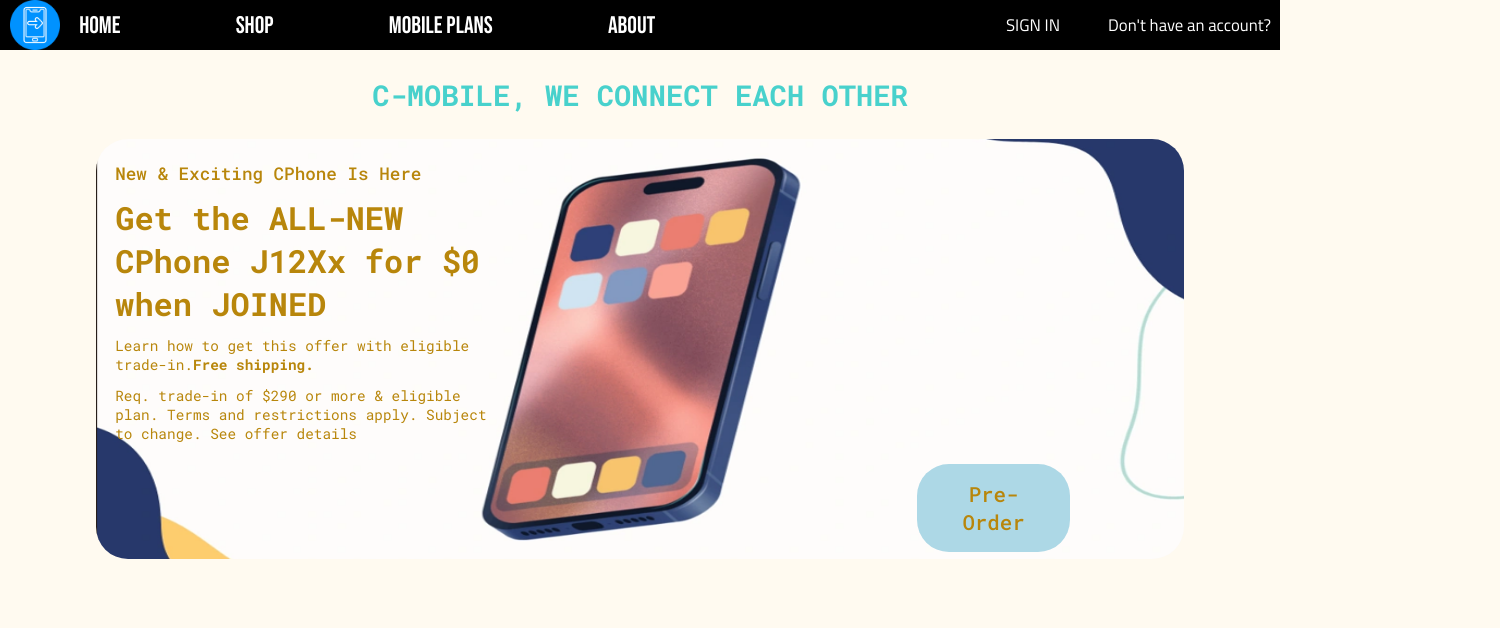
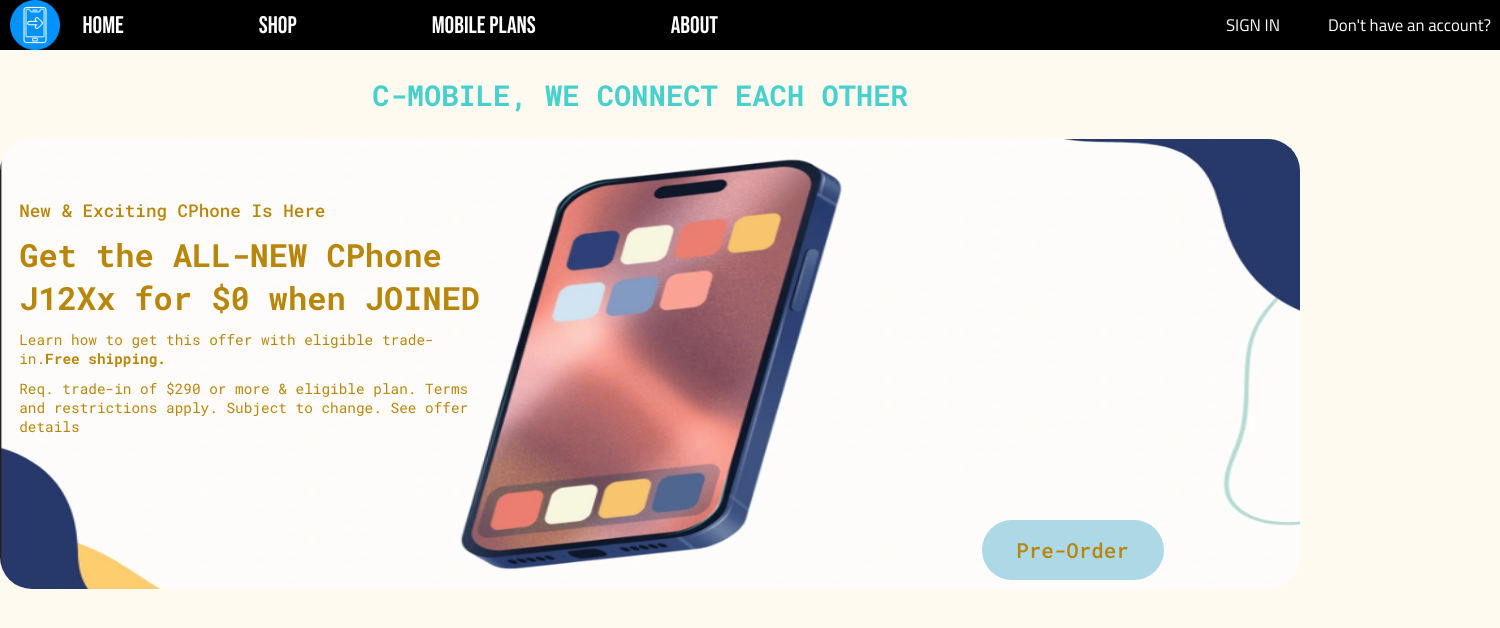
Before and after one commit to Cyannnnnnn/phone-plan-website, a Next.js app: page / in a window 1280 px wide. Shown: the top 628 px of the page, 1500 px wide, since content can reach past the window. Built offline with nearby package versions, Linux system fonts and the light colour scheme.

Commit message:
small css changes

```diff
--- a/app/styles/navbar-page.module.css
+++ b/app/styles/navbar-page.module.css
@@ -2,7 +2,7 @@
     margin: 0px;
     width: 100%;
     height: 6%;
-    min-width: 1000px;
+    min-width: 1500px;
     min-height: 50px;
     background-color: black;
 
--- a/app/styles/phoneA1.module.css
+++ b/app/styles/phoneA1.module.css
@@ -3,6 +3,9 @@
     width: 85%;
     height: 35%;
     margin: 2% auto;
+
+    min-height: 450px;
+    min-width: 1300px;
 
     display: flex;
 
```
